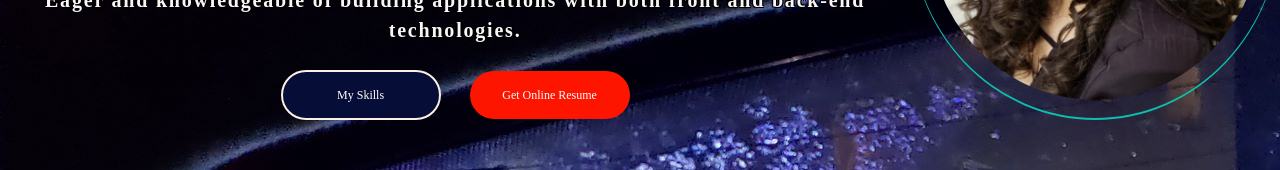
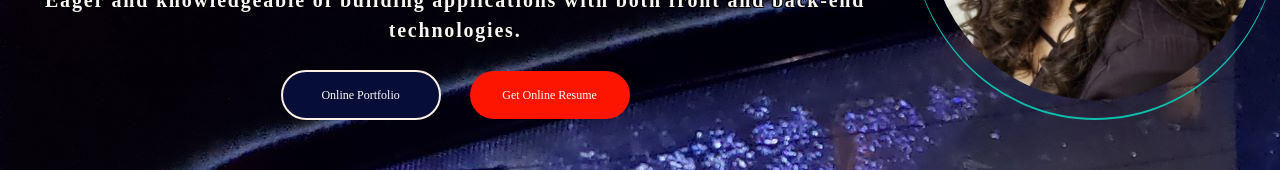
Before and after one commit to SNValadez/snvaladez.dev, a React (Create React App) app: page / in a window 1280 px wide. Shown: the part 272-442 px from the top of the page. Built offline with nearby package versions, Linux system fonts and the light colour scheme; a web font is replaced by a local one.

Commit message:
re-route button performance

```diff
--- a/src/components/Main/Header/index.js
+++ b/src/components/Main/Header/index.js
@@ -79,10 +79,12 @@ function Header() {
                     </span>
                 </div>
                 <div className="header-options">
+                    <a href="https://snvaladez.github.io/">
                     <button className="btn primary-btn">
                         {""}
-                        My Skills{" "}
+                        Online Portfolio{" "}
                     </button>
+                    </a>
                     <a href="https://www.linkedin.com/in/sn-valadez-0962a6207">
                         <button className="btn highlighted-btn">Get Online Resume</button>
                     </a>
```
